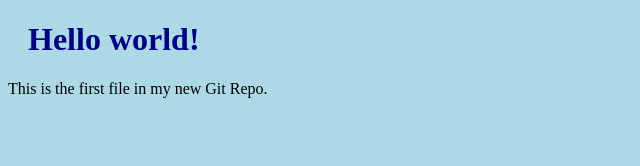
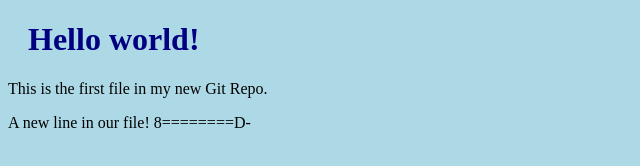
Before and after one commit to flasher9/Hello, a plain HTML site: page index.html in a window 1280 px wide. Shown: the whole page, without its empty margins (0-640 px from the left). Drawn offline with Linux system fonts and the light colour scheme.

Commit message:
Update index.html file to add a pepe

```diff
--- a/index.html
+++ b/index.html
@@ -8,6 +8,7 @@
 
 <h1>Hello world!</h1>
 <p>This is the first file in my new Git Repo.</p>
+<p>A new line in our file! 8========D- </p>
 
 </body>
 </html>
```
